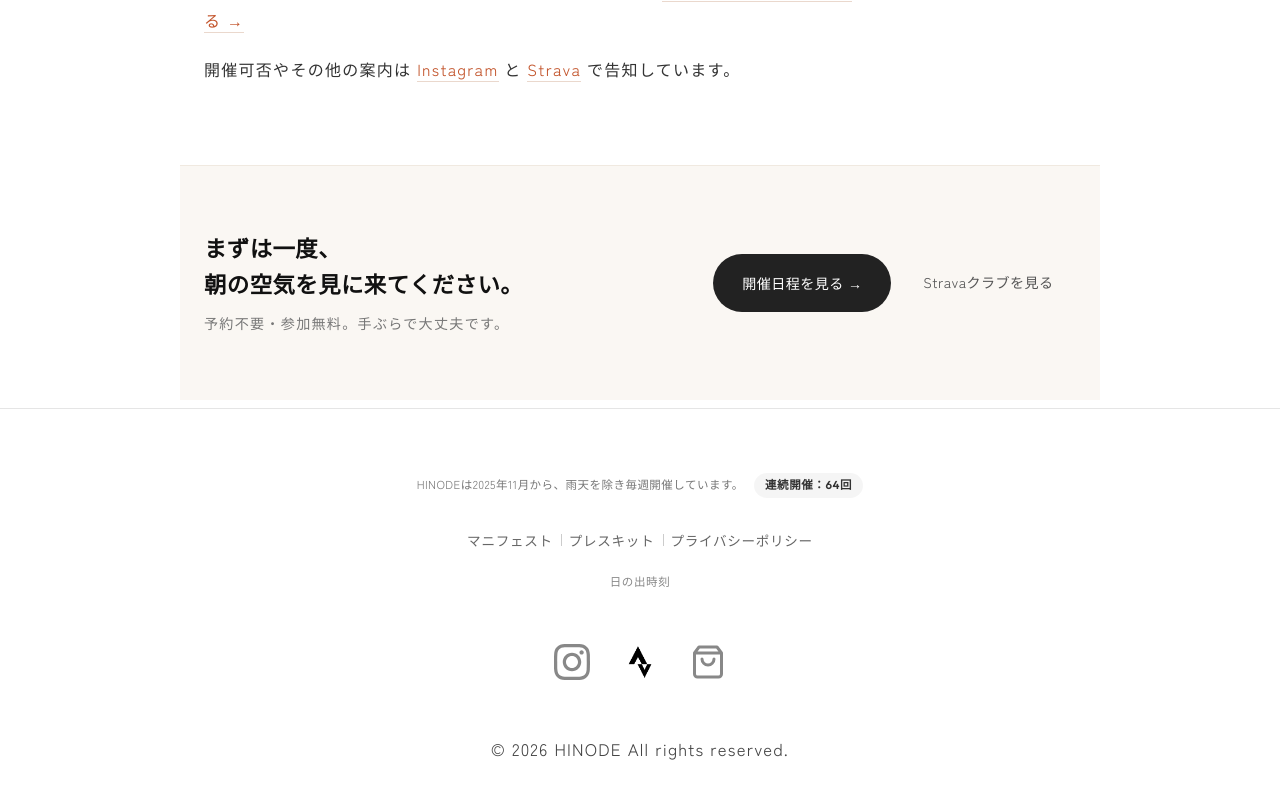
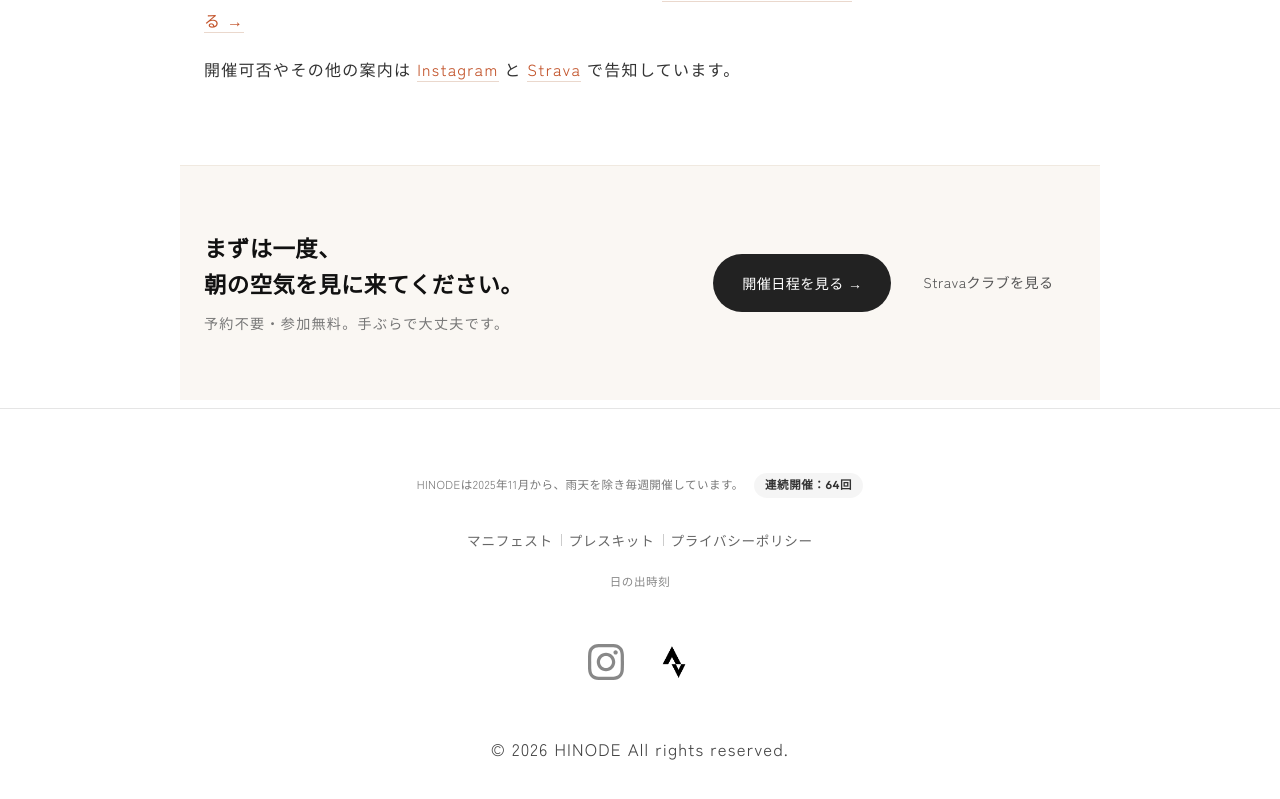
Before and after one commit to git10a/hinode, a Next.js app: page /about in a window 1280 px wide. Shown: the part 3752-4551 px from the top of the page. Built offline with nearby package versions, Linux system fonts and the light colour scheme.

Commit message:
Remove store link from footer

```diff
--- a/components/Footer.js
+++ b/components/Footer.js
@@ -56,11 +56,6 @@ export default function Footer() {
                             {socialIconByKey[link.key]}
                         </a>
                     ))}
-                    <a href="https://hinoderun.stores.jp/" target="_blank" rel="noopener noreferrer" aria-label="Shop">
-                        <svg className="social-icon" viewBox="0 0 24 24" xmlns="http://www.w3.org/2000/svg">
-                            <path d="M6 2L3 6v14a2 2 0 0 0 2 2h14a2 2 0 0 0 2-2V6l-3-4H6zM3.5 6h17M16 10a4 4 0 0 1-8 0" fill="none" stroke="currentColor" strokeWidth="2" strokeLinecap="round" strokeLinejoin="round" />
-                        </svg>
-                    </a>
                 </div>
                 <p>&copy; {currentYear} HINODE All rights reserved.</p>
             </div>
```
